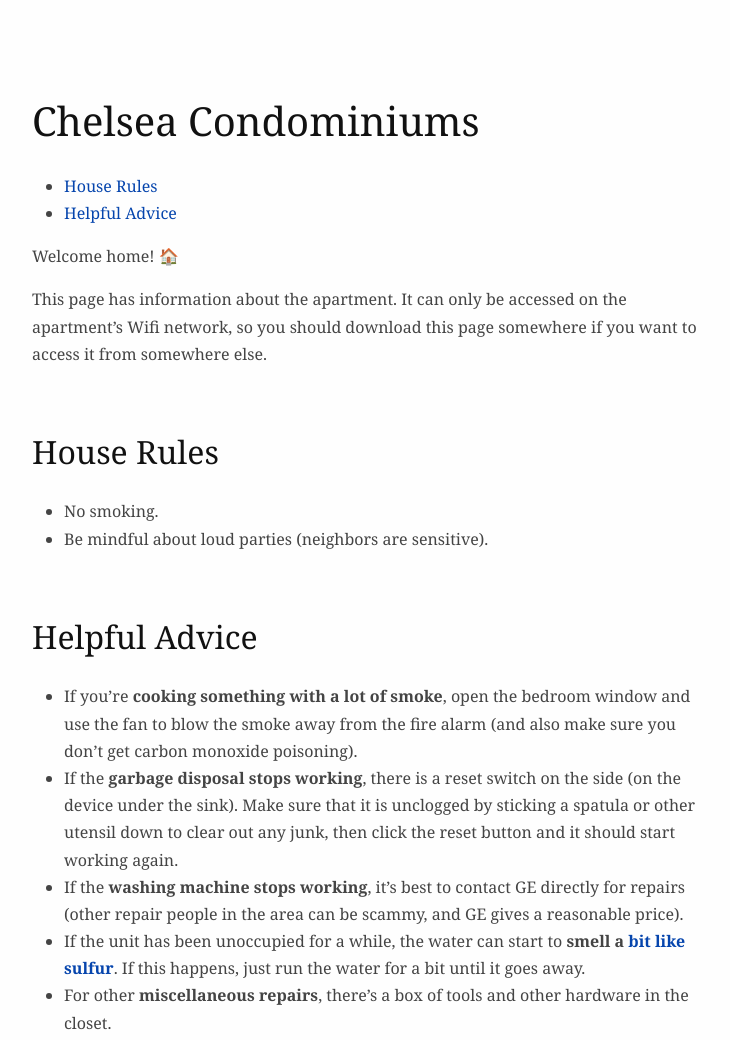
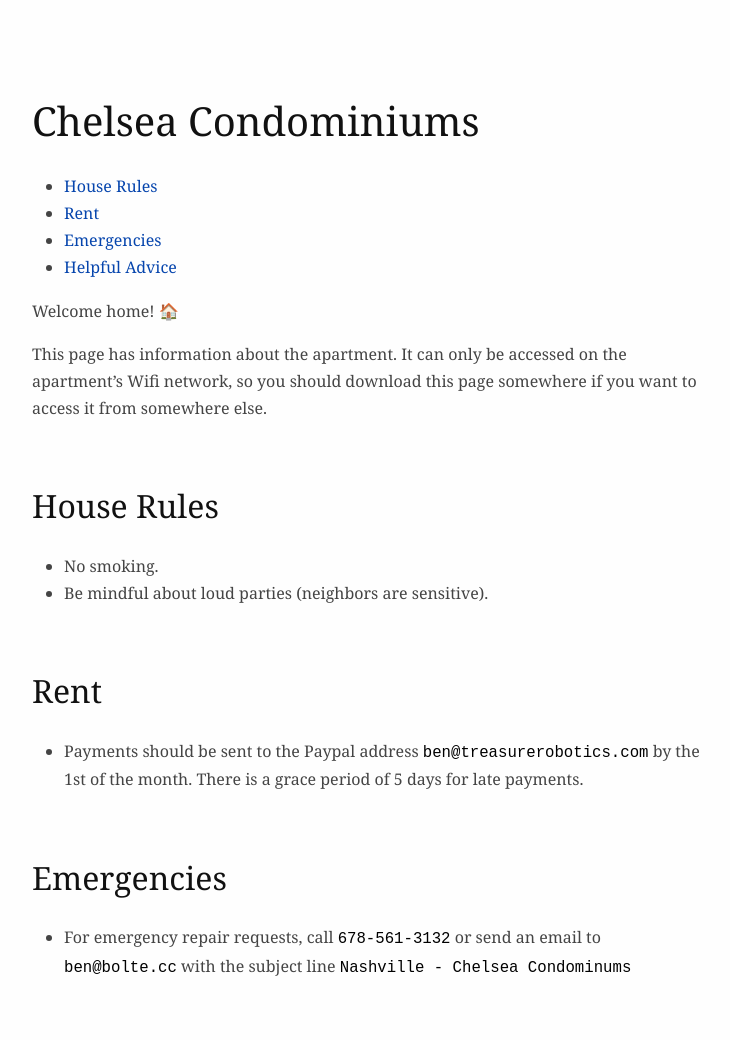
Before and after one commit to codekansas/home-server, a plain HTML site: page www/html/index.html in a window 1280 px wide. Shown: the top 1040 px of the page, without its empty margins (272-1002 px from the left). Drawn offline with Linux system fonts and the light colour scheme.

Commit message:
updated information

```diff
--- a/www/html/index.html
+++ b/www/html/index.html
@@ -26,6 +26,8 @@
 <nav id="TOC" role="doc-toc">
 <ul>
 <li><a href="#house-rules">House Rules</a></li>
+<li><a href="#rent">Rent</a></li>
+<li><a href="#emergencies">Emergencies</a></li>
 <li><a href="#helpful-advice">Helpful Advice</a></li>
 </ul>
 </nav>
@@ -36,6 +38,14 @@
 <li>No smoking.</li>
 <li>Be mindful about loud parties (neighbors are sensitive).</li>
 </ul>
+<h2 id="rent">Rent</h2>
+<ul>
+<li>Payments should be sent to the Paypal address <code>ben@treasurerobotics.com</code> by the 1st of the month. There is a grace period of 5 days for late payments.</li>
+</ul>
+<h2 id="emergencies">Emergencies</h2>
+<ul>
+<li>For emergency repair requests, call <code>678-561-3132</code> or send an email to <code>ben@bolte.cc</code> with the subject line <code>Nashville - Chelsea Condominums</code></li>
+</ul>
 <h2 id="helpful-advice">Helpful Advice</h2>
 <ul>
 <li>If you’re <strong>cooking something with a lot of smoke</strong>, open the bedroom window and use the fan to blow the smoke away from the fire alarm (and also make sure you don’t get carbon monoxide poisoning).</li>
@@ -44,5 +54,6 @@
 <li>If the unit has been unoccupied for a while, the water can start to <strong>smell a <a href="https://www.culligan.com/blog/sulfur-smell-in-water-where-does-it-come-from">bit like sulfur</a></strong>. If this happens, just run the water for a bit until it goes away.</li>
 <li>For other <strong>miscellaneous repairs</strong>, there’s a box of tools and other hardware in the closet.</li>
 </ul>
+<p><em>Is this page out-of-date? Send a message to <code>ben@bolte.cc</code> describing the problem or check the Github page <a href="https://github.com/codekansas/home-server/tree/nashville-chelsea">here</a>.</em></p>
 </body>
 </html>
```
Also changed, not shown: 1 other file.
